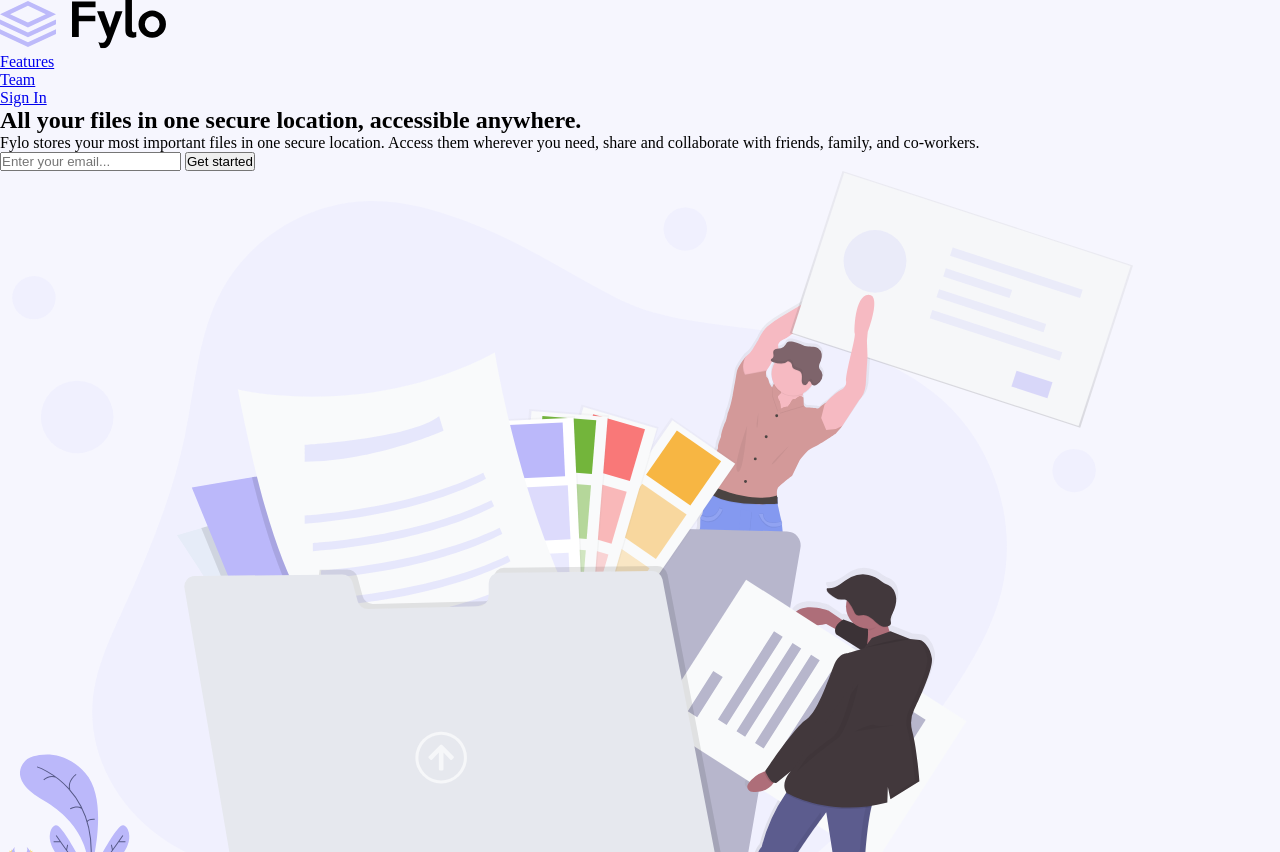
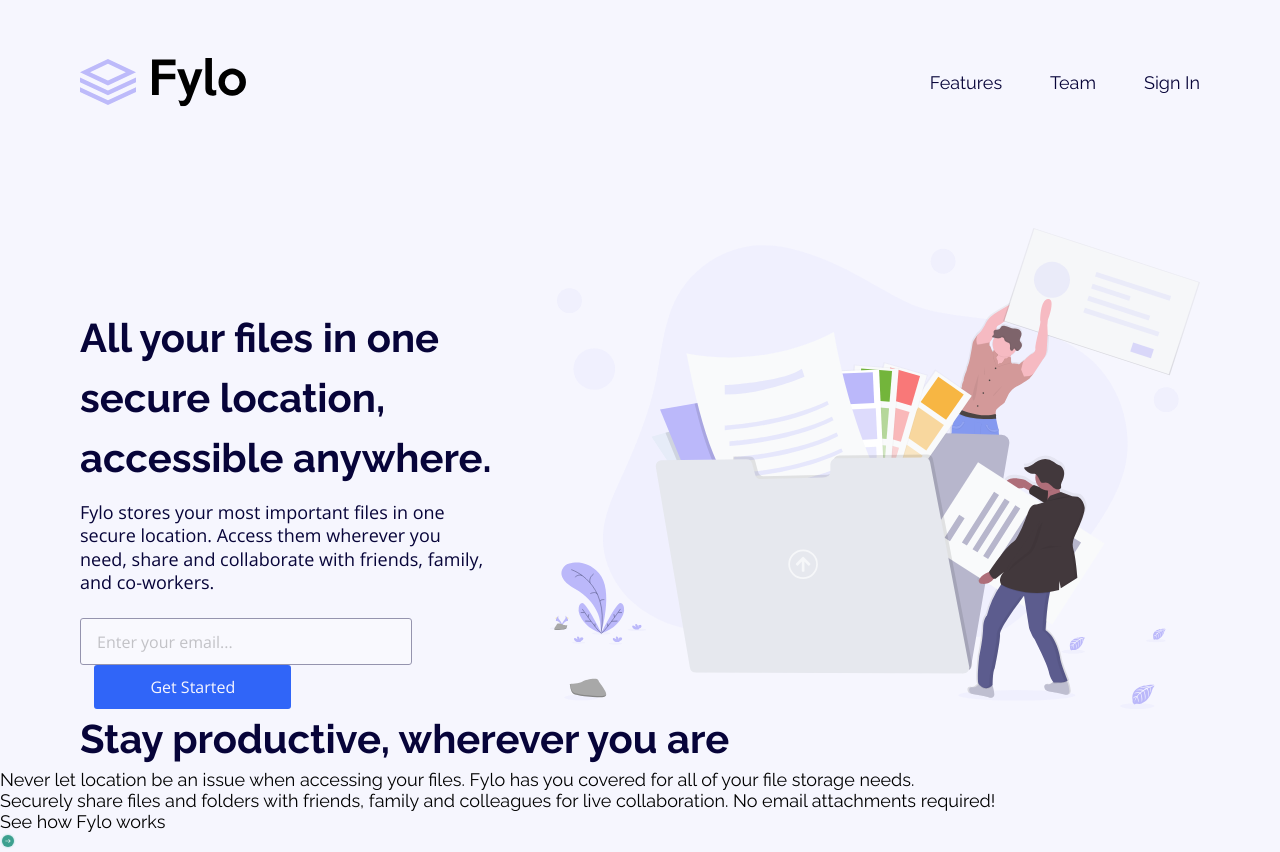
Before and after one commit to Norwyx/fylo-landing-page-two-column-layout, a plain HTML site: page index.html in a window 1280 px wide. Shown: the top 852 px of the page. Drawn offline with nearby package versions, Linux system fonts and the light colour scheme.

Commit message:
Welcome section styling done

```diff
--- a/index.html
+++ b/index.html
@@ -11,10 +11,9 @@
   <link href="//netdna.bootstrapcdn.com/font-awesome/3.2.1/css/font-awesome.css" rel="stylesheet">
 </head>
 <body>
-  <header>
   <nav class="nav">
     <img src="images/logo.svg" alt="Fylo logo" class="nav__logo">
-      <ul class="nav__list">
+    <ul class="nav__list flex">
       <li class="list--item">
         <a href="#">Features</a>
       </li>
@@ -26,24 +25,23 @@
       </li>
     </ul>
   </nav>
-  </header>
   <main>
-    <section class="welcome-section">
+    <section class="welcome-section flex">
       <div class="welcome-section__left">
-        <h1 class="left--title">
+        <h1 class="left--title first-title">
           All your files in one secure location, accessible anywhere.
         </h1>
-        <p class="left--text">
+        <p class="left--text first--text">
           Fylo stores your most important files in one secure location.
           Access them wherever you need, share and collaborate with friends,
           family, and co-workers.
         </p>
         <div class="left--form">
-          <input type="email" id="email" name="email" placeholder="Enter your email...">
-          <button class="btn">Get started</button>
+          <input class="email-form" type="email" id="email" name="email" placeholder="Enter your email...">
+          <button class="btn">Get Started</button>
         </div>
       </div>
-      <div class="welcome-section__right">
+      <div class="welcome-section__right center">
         <img src="images/illustration-1.svg" alt="" aria-hidden="true" class="right--image-1">
       </div>
     </section>
--- a/style.css
+++ b/style.css
@@ -20,6 +20,108 @@ html {
     padding: 0;
 }
 
+/* Form styling basic properties */
+input,
+button,
+select,
+textarea {
+  margin: 0;
+  font-family: inherit;
+  font-size: inherit;
+  line-height: inherit;
+}
+
 body {
     background-color: var(--light-grayish-blue);
+    font-family: var(--ff-raleway);
+    font-size: 1.125rem;
 }
+
+.flex {
+    display: flex;
+}
+
+.center {
+    display: flex;
+    justify-content: center;
+    align-items: center;
+}
+
+.left--title {
+    font-size: 2.5rem;
+    line-height: 1.5;
+    color: var(--very-dark-blue);
+    margin-left: 5rem;
+}
+
+/* Navbar */
+.nav {
+    width: 100%;
+    height: 100px;
+    display: flex;
+    justify-content: space-between;
+    align-items: center;
+    margin-top: 2rem;
+    margin-bottom: 6rem;
+}
+
+.nav__logo {
+    margin-left: 5rem;
+}
+
+.nav__list {
+    list-style: none;
+    gap: 3rem;
+    margin-right: 5rem;
+}
+
+.nav__list a {
+    text-decoration: none;
+    color: var(--very-dark-blue);
+}
+
+/* Welcome section */
+.welcome-section__left {
+    margin-top: 5rem;
+}
+
+.first--text {
+    font-family: var(--ff-open);
+    font-size: 1.125rem;
+    color: var(--very-dark-blue);
+    line-height: 1.3;
+    margin: 0.8rem 3rem 0 5rem;
+}
+
+.right--image-1 {
+    width: 650px;
+    height: auto;
+    margin-right: 5rem;
+    margin-left: 1rem;
+}
+
+.left--form {
+    margin-top: 1.5rem;
+    margin-left: 5rem;
+}
+
+.email-form {
+    font-family: var(--ff-open);
+    font-size: 1rem;
+    color: var(--light-gray);
+    opacity: 0.4;
+    border-radius: 3px;
+    border: 1px solid var(--very-dark-blue);
+    padding: 0.7rem 7rem 0.7rem 1rem;
+}
+
+.btn {
+    font-family: var(--ff-open);
+    font-size: 1rem;
+    border-radius: 3px;
+    color: var(--light-grayish-blue);
+    background-color: var(--bright-blue);
+    border: none;
+    padding: 0.7rem 3.5rem 0.7rem 3.5rem;
+    margin-left: 0.9rem;
+}
```
Lines whose indentation alone changed are shown as unchanged.
